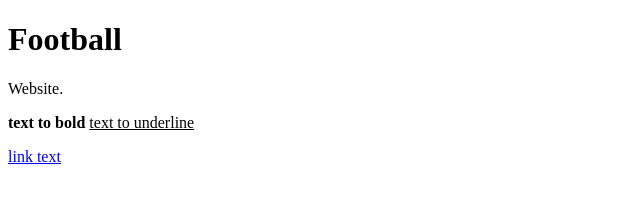
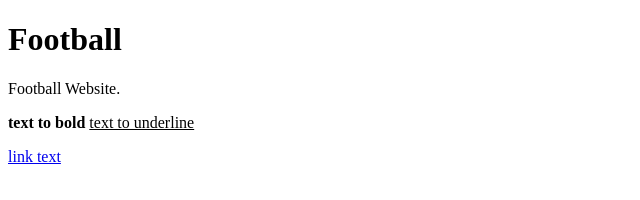
Before and after one commit to gt3104/Exploring-cs, a plain HTML site: page index.html in a window 1280 px wide. Shown: the full height of the page, 0-640 px from the left. Drawn offline with Linux system fonts and the light colour scheme.

Commit message:
Update index.html

```diff
--- a/index.html
+++ b/index.html
@@ -2,7 +2,7 @@
 <html>
  <body>
 <h1>Football</h1>
-   	<p>Website.</p>
+   	<p>Football Website.</p>
  </body>
 </html>
 <b>text to bold</b>
```
